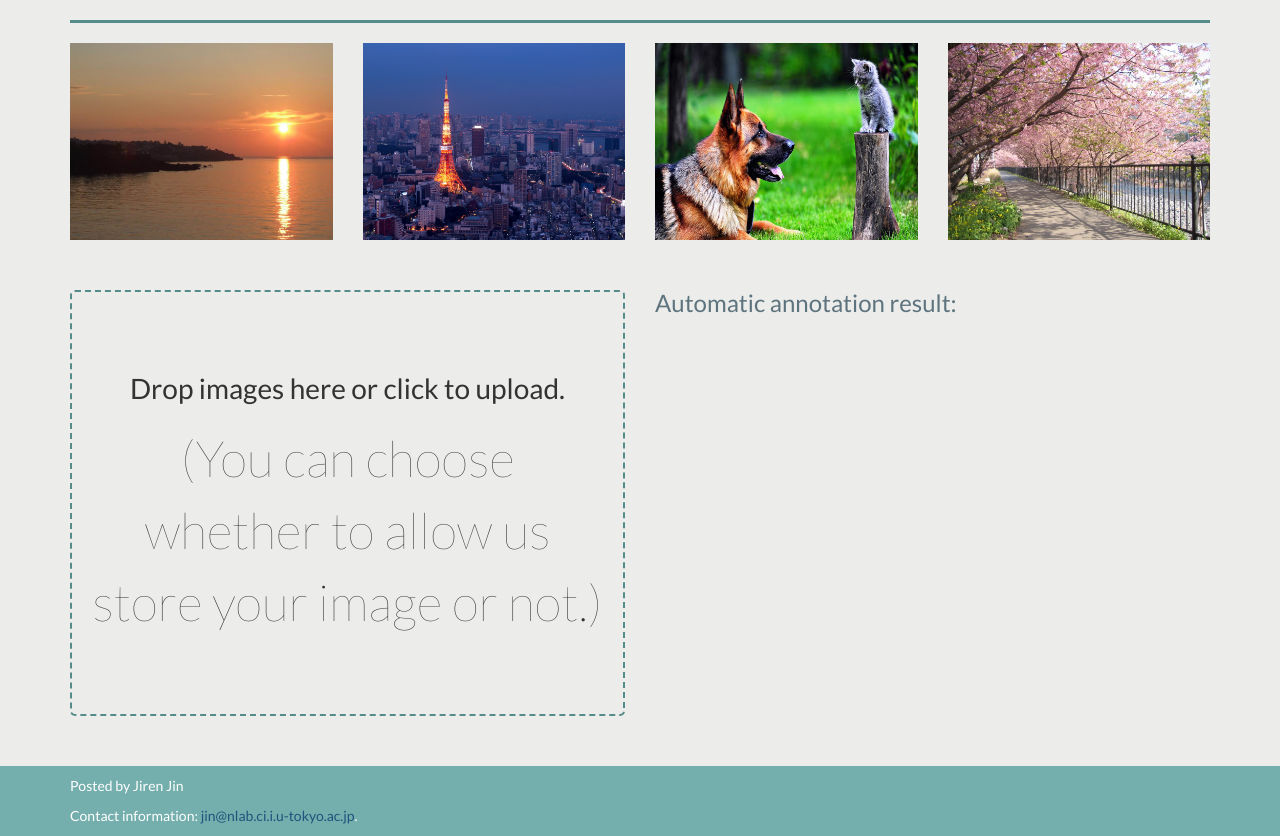
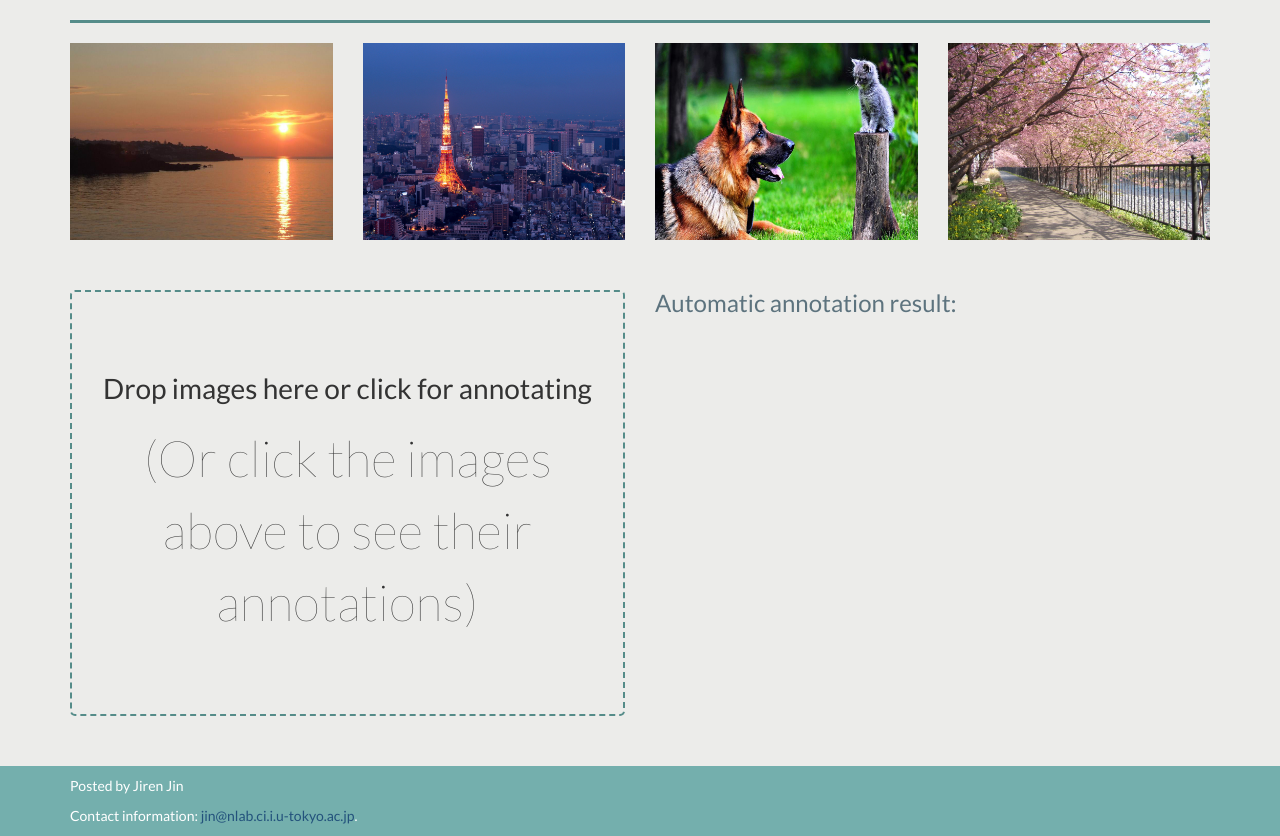
Before and after one commit to JirenJin/recurrent-image-annotator-web-demo, a Django app: page / in a window 1280 px wide. Shown: the part 211-1047 px from the top of the page. Run offline with Django 3.2, Linux system fonts and the light colour scheme; some libraries are stand-ins or nearby versions.

Commit message:
feat: Modify text in dropzone

```diff
--- a/annotator/templates/annotator/index.html
+++ b/annotator/templates/annotator/index.html
@@ -55,8 +55,8 @@
                     <form action="{% url 'annotator:index' %}" class="dropzone needsclick dz-clickable" id="image-upload">
                         {% csrf_token %}
                         <div class="dz-message needsclick">
-                            Drop images here or click to upload.<br>
-                            <span class="note needsclick">(You can choose whether to allow us store your image or not.)</span>
+                            Drop images here or click for annotating<br>
+                            <span class="note needsclick">(Or click the images above to see their annotations)</span>
                         </div>
                     </form>
                     <script src="{% static 'annotator/js/dropzone.js' %}"></script>
```
